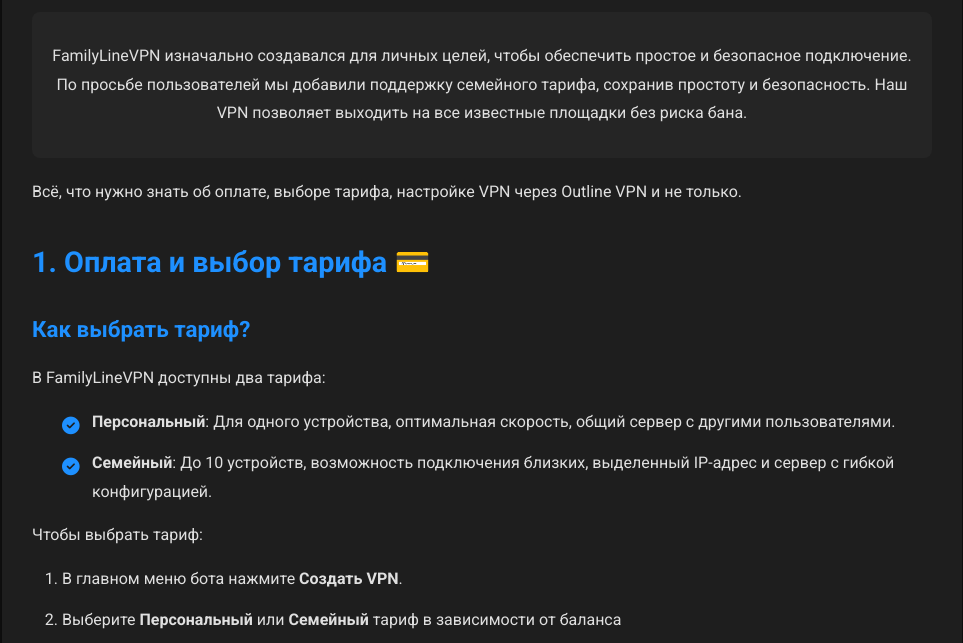
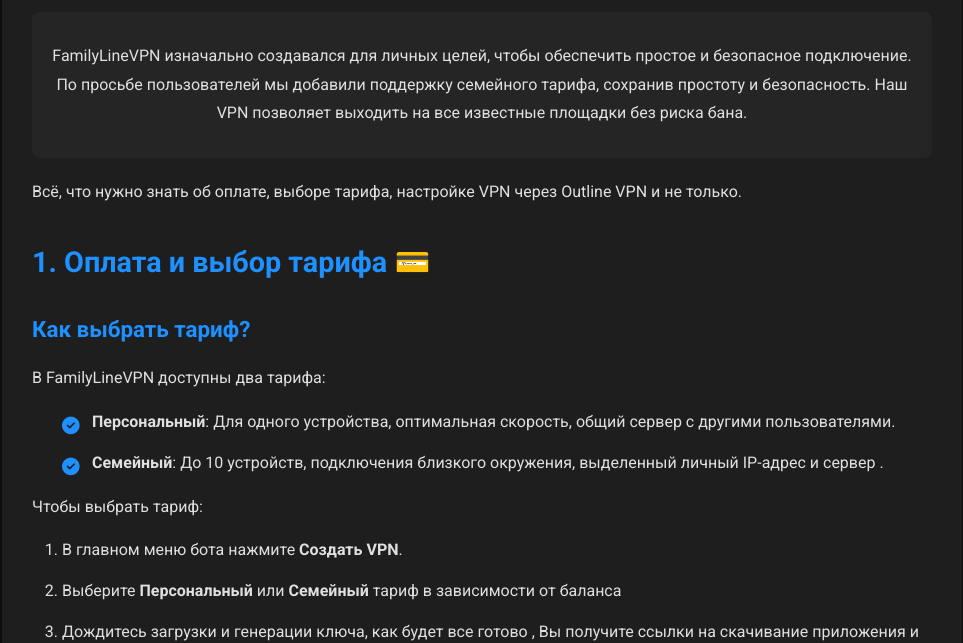
Before and after one commit to tat-pro/tat-pro.github.io, a plain HTML site: page FamilyLineVPN/index.html in a window 1280 px wide. Shown: the part 164-807 px from the top of the page, without its empty margins (158-1121 px from the left). Drawn offline with Linux system fonts and the light colour scheme.

Commit message:
Update index.html
work

```diff
--- a/FamilyLineVPN/index.html
+++ b/FamilyLineVPN/index.html
@@ -203,7 +203,7 @@
     <p>В FamilyLineVPN доступны два тарифа:</p>
     <ul>
       <li><strong>Персональный</strong>: Для одного устройства, оптимальная скорость, общий сервер с другими пользователями.</li>
-      <li><strong>Семейный</strong>: До 10 устройств, возможность подключения близких, выделенный IP-адрес и сервер с гибкой конфигурацией.</li>
+      <li><strong>Семейный</strong>: До 10 устройств, подключения близкого окружения, выделенный личный IP-адрес и сервер .</li>
     </ul>
     <p>Чтобы выбрать тариф:</p>
     <ol>
```
